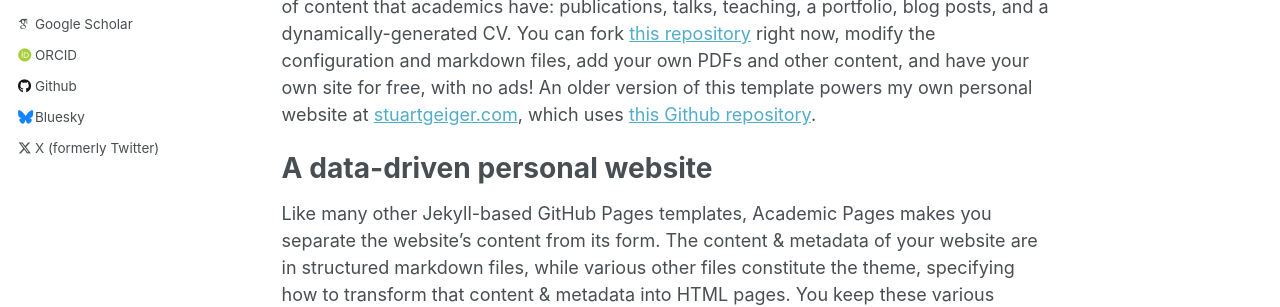
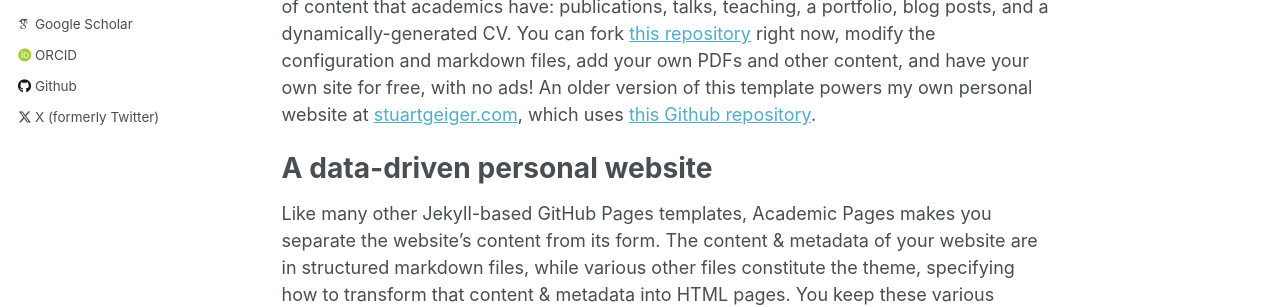
Before and after one commit to bcrone/bcrone.github.io, a Jekyll site: the page built from _pages/about.md, in a window 1280 px wide. Shown: the part 318-625 px from the top of the page. Built offline with Jekyll 4.4.1, drawn with Linux system fonts in a browser that asks for light colours; some web fonts are replaced.

Commit message:
Update _config.yml

```diff
--- a/_config.yml
+++ b/_config.yml
@@ -12,7 +12,7 @@ title                    : "Brad Crone, PhD"
 title_separator          : "-"
 name                     : &name "Brad Crone"
 description              : &description "Personal Webpage of Brad Crone, PhD"
-url                      : https://bcrone.github.io # the base hostname & protocol for your site e.g. "https://mmistakes.github.io"
+url                      : "https://bcrone.github.io" # the base hostname & protocol for your site e.g. "https://mmistakes.github.io"
 baseurl                  : "" # the subpath of your site, e.g. "/blog"
 repository               : "bcrone/bcrone.github.io"
 
@@ -48,7 +48,7 @@ author:
   stackoverflow    : # User number or user number and name (i.e., use "1" or "1/jeff-atwood")
 
   # Social media
-  bluesky          : "bsky.app" # Replace this with you Bluesky username
+  bluesky          : #"bsky.app" # Replace this with you Bluesky username
   facebook         : # Username
   flickr           : # Username
   foursquare       : # Username
```
